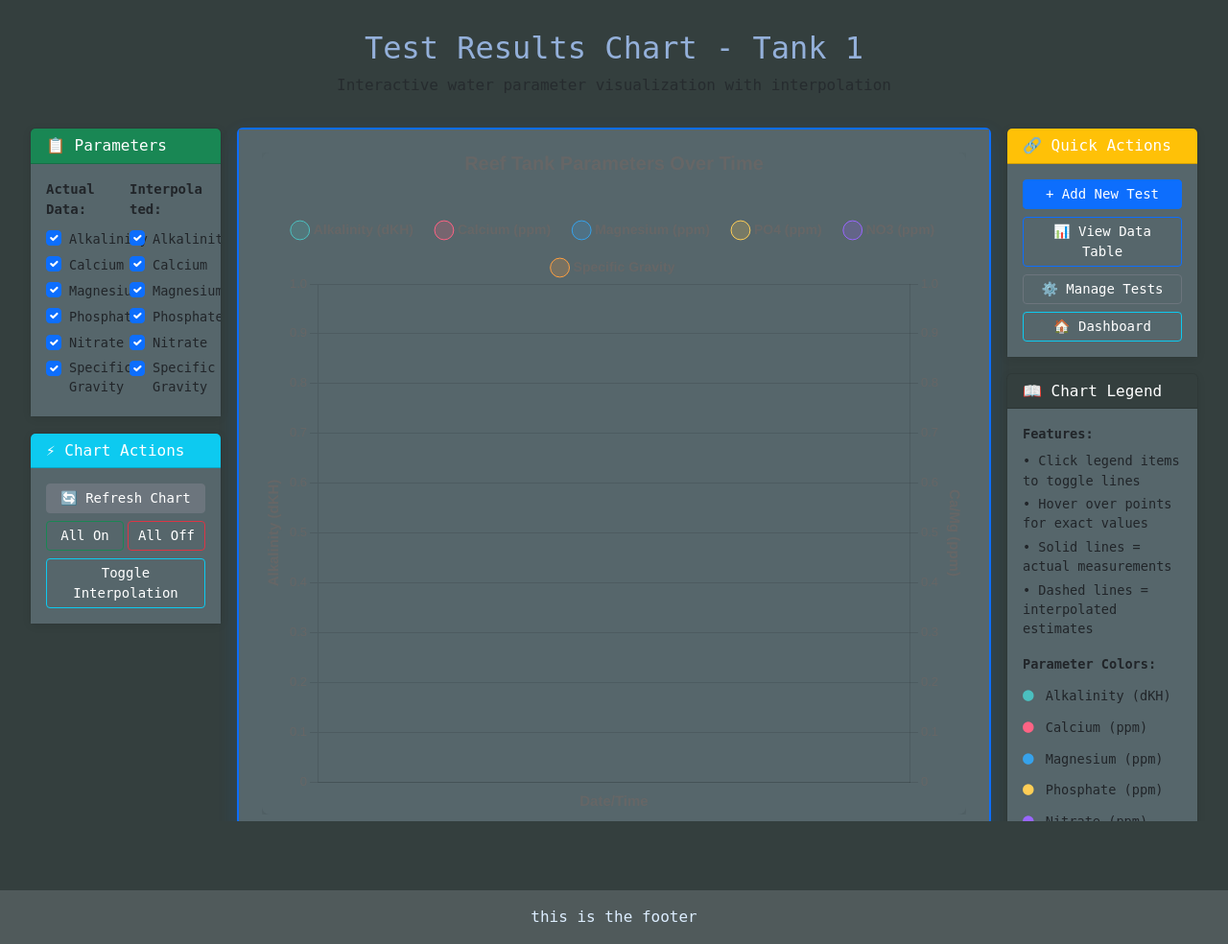
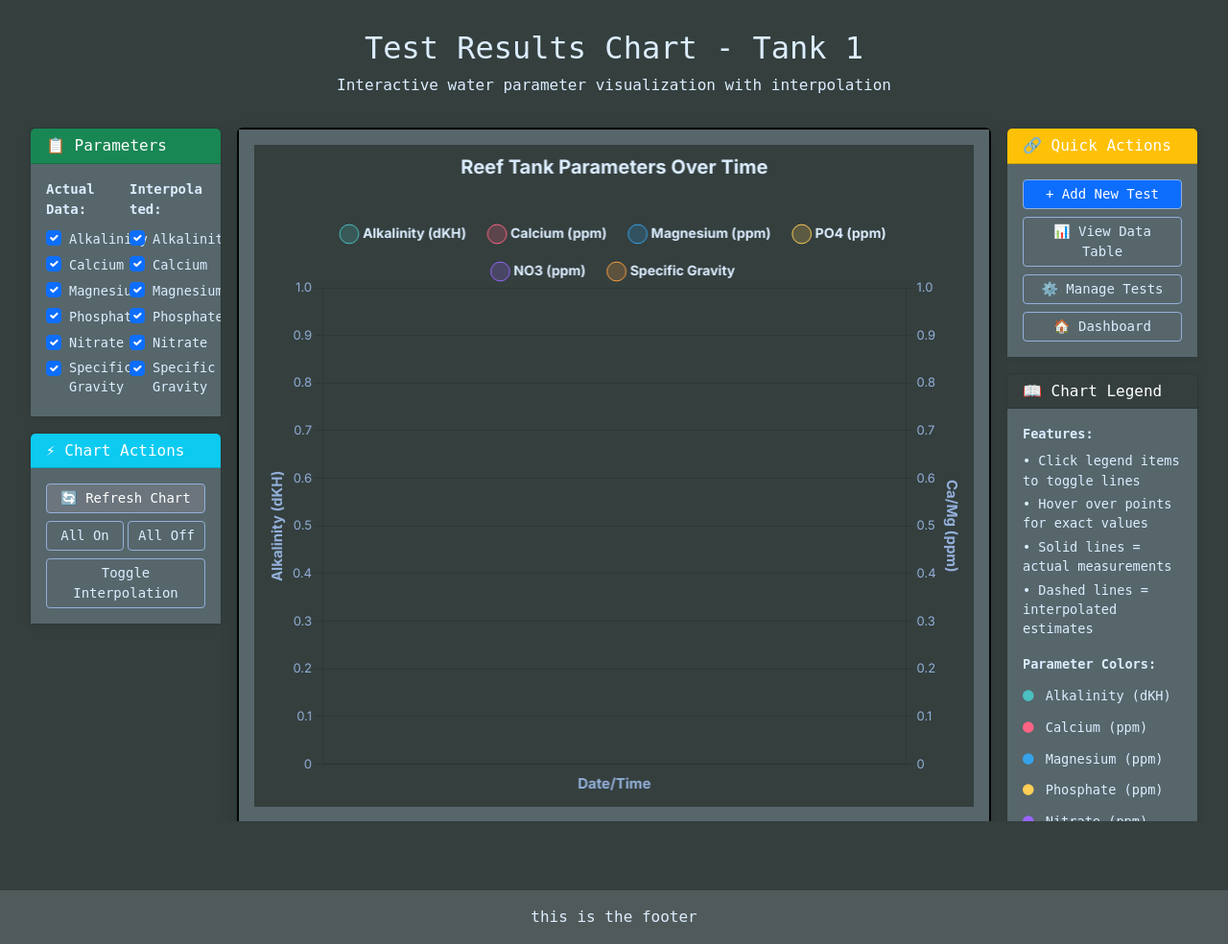
Before and after one commit to JasdeepN/reef, a Flask app: page /chart in a window 1280 px wide. Shown: the part 56-1040 px from the top of the page at 96% size. Run offline with Flask 3, Linux system fonts and the light colour scheme; the visitor is signed in with stand-in values (Sample User, id 1); style sheets or scripts are compiled from the project's sources; some libraries are stand-ins or nearby versions.

Commit message:
fixed CSS and added new pages for chart and homepage

```diff
--- a/app/static/scss/chart.scss
+++ b/app/static/scss/chart.scss
@@ -35,6 +35,14 @@
   text-align: center;
   margin-bottom: 0;
   padding: 0 0 1rem 0;
+
+  h2 {
+    color: var(--alice-blue);
+  }
+
+  p, .text-secondary {
+    color: var(--alice-blue) !important;
+  }
 }
 
 .controls-left {
@@ -52,14 +60,15 @@
   min-height: 500px;
 
   .card {
-    background: linear-gradient(135deg, #f8f9fa 0%, #ffffff 100%);
-    border: 2px solid #007bff;
-    box-shadow: 0 8px 20px rgba(0,123,255,0.15);
+    // background: linear-gradient(135deg, #f8f9fa 0%, #ffffff 100%);
+    // border: 2px solid #007bff;
+    box-shadow: 0 8px 20px rgba(0, 0, 0, 0.15);
     height: 100%;
+    border: 2px solid rgb(0, 0, 0);
   }
 
   .card-body {
-    padding: 1.5rem;
+    // padding: 1.5rem;
     display: flex;
     flex-direction: column;
     height: 100%;
@@ -82,10 +91,12 @@
   max-height: calc(100vh - 350px); /* Prevent footer overlap with more conservative padding */
   flex-grow: 1;
   overflow: hidden; /* Ensure no overflow from canvas */
+  background-color: var(--outer-space);
+  padding: 0.7rem;
 
   canvas {
-    border-radius: 8px;
-    box-shadow: 0 4px 12px rgba(0,0,0,0.15);
+    // border-radius: 8px;
+    // box-shadow: 0 4px 12px rgba(0,0,0,0.15);
     max-height: 100%;
     max-width: 100%;
   }
@@ -94,6 +105,11 @@
 /* Chart Legend Styles */
 .chart-legend-content {
   font-size: 0.85rem;
+  color: var(--alice-blue);
+
+  div {
+    color: var(--alice-blue);
+  }
 }
 
 .parameter-color-dot {
@@ -131,6 +147,7 @@
   height: fit-content;
   box-shadow: 0 2px 8px rgba(0,0,0,0.08);
   border: 1px solid rgba(0,0,0,0.1);
+  color: var(--alice-blue);
 
   .card-header {
     padding: 0.75rem 1rem;
@@ -139,6 +156,7 @@
 
   .card-body {
     padding: 1rem;
+    color: var(--alice-blue);
   }
 }
 
@@ -156,6 +174,28 @@
 
   .form-check-label {
     font-size: 0.85rem;
+    color: var(--alice-blue);
+  }
+}
+
+/* Additional text elements in control cards */
+.control-card {
+  small, .fw-bold, strong {
+    color: var(--alice-blue);
+  }
+
+  /* Button styles to maintain visibility */
+  .btn {
+    border-color: var(--powder-blue);
+  }
+
+  .btn-outline-success, .btn-outline-danger, .btn-outline-info, .btn-outline-primary, .btn-outline-secondary {
+    color: var(--alice-blue);
+    border-color: var(--powder-blue);
+
+    &:hover {
+      color: var(--outer-space);
+    }
   }
 }
 
--- a/app/static/scss/tables.scss
+++ b/app/static/scss/tables.scss
@@ -110,6 +110,45 @@
     background: transparent;
     padding: 1rem 0;
     text-align: center;
+
+    h2 {
+      color: var(--alice-blue);
+    }
+
+    p, .text-muted {
+      color: var(--alice-blue) !important;
+    }
+  }
+
+  // Apply alice-blue color to all card text content
+  .grid-item {
+    .card-body {
+      color: var(--alice-blue);
+
+      p, .card-text {
+        color: var(--alice-blue);
+      }
+
+      ul, li {
+        color: var(--alice-blue);
+      }
+
+      strong {
+        color: var(--alice-blue);
+      }
+    }
+
+    .card-footer {
+      .btn-outline-secondary, .btn-outline-primary, .btn-outline-info,
+      .btn-outline-warning, .btn-outline-secondary {
+        color: var(--alice-blue);
+        border-color: var(--powder-blue);
+
+        &:hover {
+          color: var(--outer-space);
+        }
+      }
+    }
   }
 
   // Second and third items (large cards) - first row
--- a/app/templates/base.html
+++ b/app/templates/base.html
@@ -5,6 +5,10 @@
     <meta name="viewport" content="width=device-width, initial-scale=1.0">
     <meta http-equiv="X-UA-Compatible" content="ie=edge">
      <title>{% block page_title %} {% endblock %}</title>
+    <!-- Google Fonts -->
+    <link rel="preconnect" href="https://fonts.googleapis.com">
+    <link rel="preconnect" href="https://fonts.gstatic.com" crossorigin>
+    <link href="https://fonts.googleapis.com/css2?family=Inter:wght@400;500;600;700&display=swap" rel="stylesheet">
     <!-- <link rel="stylesheet" href="/static/css/style.css"> -->
     {% block styles %}
 
--- a/app/templates/chart/test_results_chart.html
+++ b/app/templates/chart/test_results_chart.html
@@ -7,7 +7,7 @@
   <!-- Title Section -->
   <div class="chart-title">
     <h2>Test Results Chart - Tank {{ session.get('tank_id', 'Unknown') }}</h2>
-    <p class="text-muted mb-0">Interactive water parameter visualization with interpolation</p>
+    <p class="text-secondary mb-0">Interactive water parameter visualization with interpolation</p>
   </div>
 
   <!-- Left Controls: Parameter Toggles -->
@@ -99,7 +99,7 @@
 
   <!-- Main Chart Area -->
   <div class="chart-main">
-    <div class="card border-primary h-100">
+    <div class="card card-border h-100">
       <div class="card-body d-flex flex-column">
         <div class="chart-container flex-grow-1">
           <canvas id="testResultsChart"></canvas>
@@ -160,6 +160,19 @@
 <script>
 let testChart = null;
 
+// Get CSS colors from variables
+const getAliceBlueColor = () => {
+  return getComputedStyle(document.documentElement).getPropertyValue('--alice-blue').trim() || '#dcedffff';
+};
+
+const getPowderBlueColor = () => {
+  return getComputedStyle(document.documentElement).getPropertyValue('--powder-blue').trim() || '#94b0daff';
+};
+
+// Set global Chart.js font defaults
+Chart.defaults.font.family = "Inter, 'Source Sans Pro', -apple-system, BlinkMacSystemFont, 'Segoe UI', Roboto, sans-serif";
+Chart.defaults.font.size = 14;
+
 const chartConfig = {
   type: 'line',
   data: {
@@ -177,6 +190,7 @@
           size: 20,
           weight: 'bold'
         },
+        color: getAliceBlueColor(),
         padding: {
           bottom: 25
         }
@@ -190,7 +204,8 @@
           font: {
             size: 14,
             weight: 'bold'
-          }
+          },
+          color: getAliceBlueColor()
         },
         onClick: function(e, legendItem, legend) {
           const index = legendItem.datasetIndex;
@@ -257,13 +272,15 @@
           font: {
             size: 15,
             weight: 'bold'
-          }
+          },
+          color: getPowderBlueColor()
         },
         ticks: {
           maxTicksLimit: 10,
           font: {
             size: 13
-          }
+          },
+          color: getPowderBlueColor()
         },
         grid: {
           color: 'rgba(0,0,0,0.1)'
@@ -279,12 +296,14 @@
           font: {
             size: 15,
             weight: 'bold'
-          }
+          },
+          color: getPowderBlueColor()
         },
         ticks: {
           font: {
             size: 13
-          }
+          },
+          color: getPowderBlueColor()
         },
         grid: {
           color: 'rgba(0,0,0,0.1)'
@@ -300,12 +319,14 @@
           font: {
             size: 15,
             weight: 'bold'
-          }
+          },
+          color: getPowderBlueColor()
         },
         ticks: {
           font: {
             size: 13
-          }
+          },
+          color: getPowderBlueColor()
         },
         grid: {
           drawOnChartArea: false,
@@ -321,7 +342,8 @@
           font: {
             size: 15,
             weight: 'bold'
-          }
+          },
+          color: getPowderBlueColor()
         }
       },
       y3: {
@@ -334,7 +356,8 @@
           font: {
             size: 15,
             weight: 'bold'
-          }
+          },
+          color: getPowderBlueColor()
         }
       },
       y4: {
@@ -347,7 +370,8 @@
           font: {
             size: 15,
             weight: 'bold'
-          }
+          },
+          color: getPowderBlueColor()
         }
       }
     }
```
